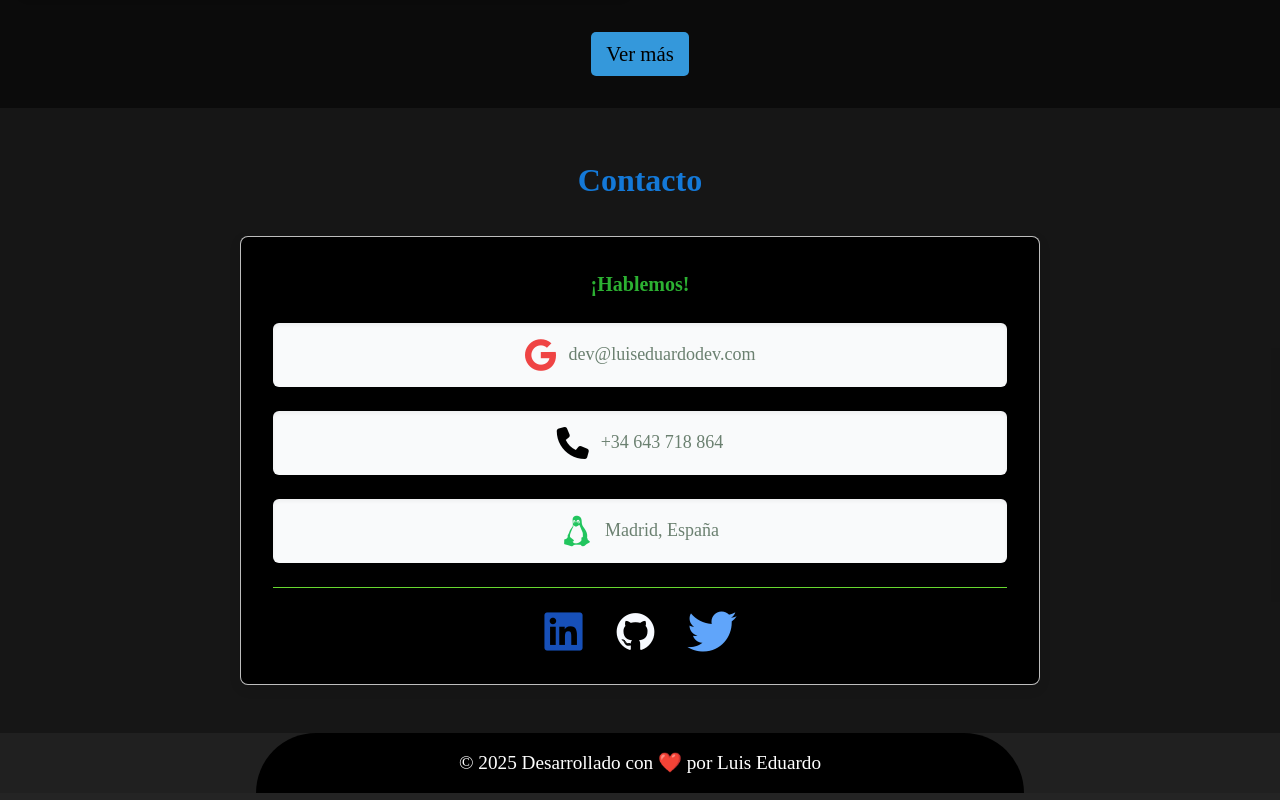
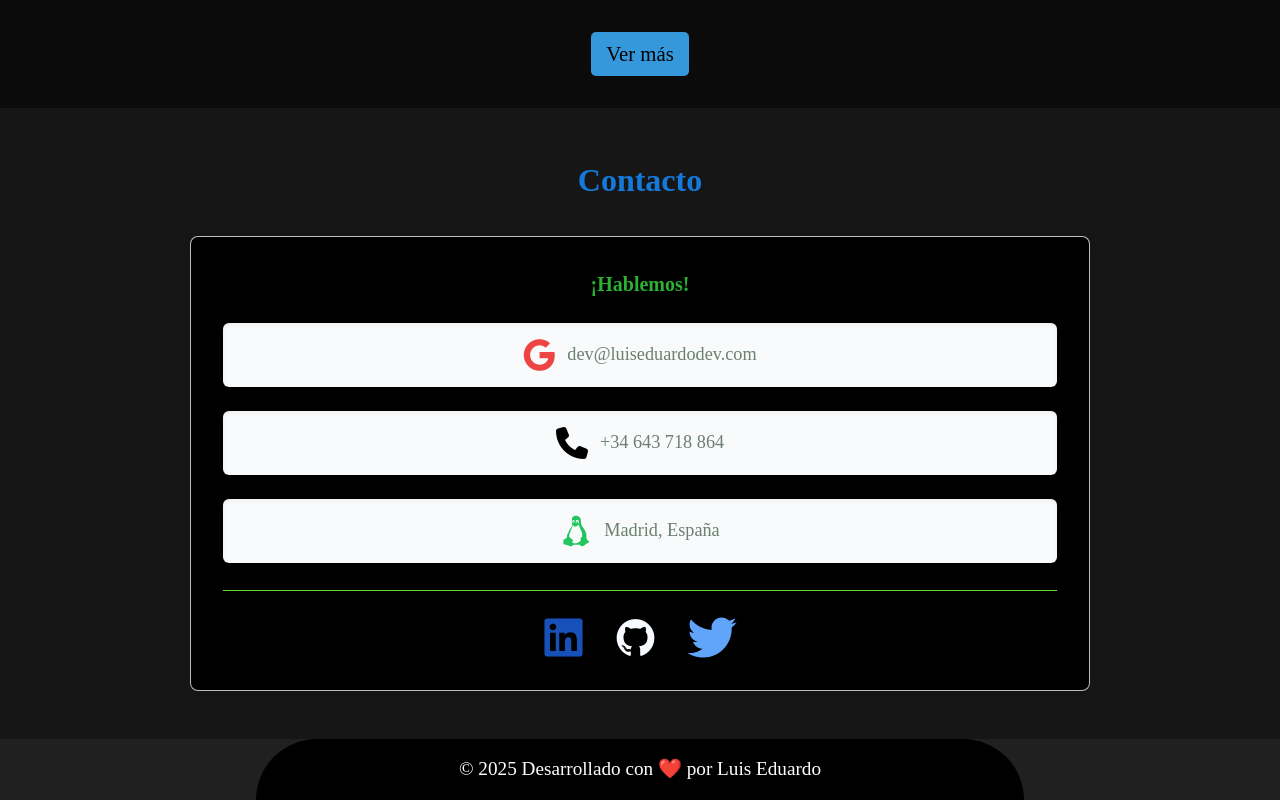
Before and after one commit to luisfelizbeltre/Portafolio-Luis, a Vue app: page / in a window 1280 px wide. Shown: the part 4733-5533 px from the top of the page. Built offline with nearby package versions, Linux system fonts and the light colour scheme.

Commit message:
cv actualizado

```diff
--- a/src/components/Contact.vue
+++ b/src/components/Contact.vue
@@ -59,6 +59,7 @@
   margin: 0 auto;
   text-align: center;
 
+
 }
 
 .section-title {
@@ -73,7 +74,7 @@
   box-shadow: 0 4px 12px rgba(0, 0, 0, 0.1);
   border-radius: 8px;
   padding: 2rem;
-  max-width: 800px;
+  max-width: 900px;
   margin: 0 auto;
   border: solid 1px rgba(255, 255, 255, 0.74);
   user-select: all;
@@ -128,7 +129,7 @@
 }
 
 .contact-item p {
-  font-size: 1.125rem;
+  font-size: 1.14rem;
   color: #6b8070;
 }
 
@@ -136,7 +137,7 @@
   border: 0;
   height: 1px;
   background-color: #67d82f;
-  margin: 1.5rem 0;
+  margin: 1.7em 0;
 }
 
 .social-links {
```
Also changed, not shown: 1 other file (tests, documents, lock files or other folders).
